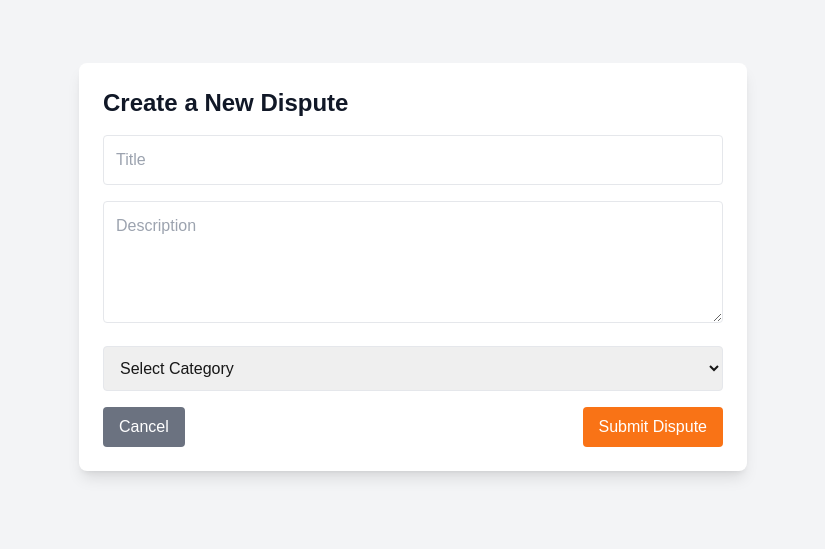
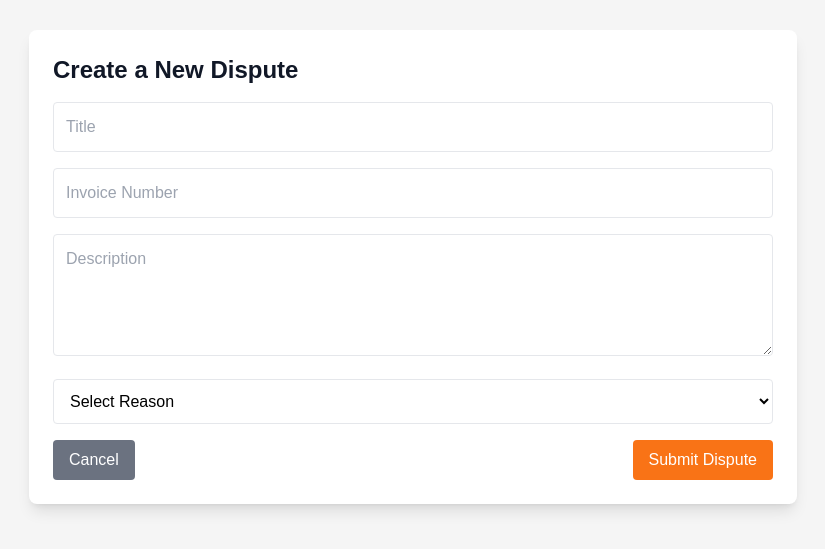
Before and after one commit to ro61zzy/support_hub, a Next.js app in the folder client_dispute_system/: page /dashboard/create-dispute in a window 1280 px wide. Shown: the part 153-702 px from the top of the page, without its empty margins (227-1052 px from the left). Built offline with nearby package versions, Linux system fonts and the light colour scheme; no server answers.

Commit message:
Feature: Issue creation tables

```diff
--- a/client_dispute_system/src/app/dashboard/create-dispute/page.tsx
+++ b/client_dispute_system/src/app/dashboard/create-dispute/page.tsx
@@ -6,21 +6,26 @@ import { useRouter } from "next/navigation";
 
 export default function CreateDisputePage() {
   const [title, setTitle] = useState("");
+  const [invoiceNumber, setInvoiceNumber] = useState(""); // FIXED: Added useState
   const [description, setDescription] = useState("");
-  const [category, setCategory] = useState("");
+  const [reason, setReason] = useState("");
   const [errorMessage, setErrorMessage] = useState("");
   const router = useRouter();
 
   const handleSubmit = async (e: React.FormEvent) => {
     e.preventDefault();
 
-    if (!title || !description || !category) {
+    if (!title || !description || !invoiceNumber || !reason) {
       setErrorMessage("All fields are required.");
       return;
     }
 
     // Fetch the current user
-    const { data: { user }, error } = await supabase.auth.getUser();
+    const {
+      data: { user },
+      error,
+    } = await supabase.auth.getUser();
+
     if (error || !user) {
       setErrorMessage("You must be logged in to create a dispute.");
       return;
@@ -29,12 +34,12 @@ export default function CreateDisputePage() {
     // Insert the dispute into the database
     const { error: insertError } = await supabase.from("disputes").insert([
       {
+        user_id: user.id, // FIXED: Using user.id instead of userId
         title,
+        invoice_number: invoiceNumber,
         description,
-        category,
-        user_id: user.id, // Save the dispute under the logged-in user
+        reason,
         status: "pending", // Default status
-        created_at: new Date(),
       },
     ]);
 
@@ -47,38 +52,49 @@ export default function CreateDisputePage() {
   };
 
   return (
-    <div className="min-h-screen flex items-center justify-center bg-gray-100">
-
+    <div className="min-h-screen flex items-center justify-center bg-[#f5f5f5]">
       <div className="max-w-3xl mx-auto p-6 bg-white shadow-lg rounded-lg mt-10">
-      <h2 className="text-2xl font-bold text-gray-900 mb-4">Create a New Dispute</h2>
+        <h2 className="text-2xl font-bold text-gray-900 mb-4">
+          Create a New Dispute
+        </h2>
 
         {errorMessage && (
-        <div className="bg-red-100 text-red-700 p-3 rounded mb-4">{errorMessage}</div>
+          <div className="bg-red-100 text-red-700 p-3 rounded mb-4">
+            {errorMessage}
+          </div>
         )}
 
         <form onSubmit={handleSubmit} className="space-y-4">
           <input
             type="text"
             placeholder="Title"
-          className="w-full border p-3 rounded"
+            className="w-full border text-black p-3 rounded"
             value={title}
             onChange={(e) => setTitle(e.target.value)}
           />
+          <input
+            type="text"
+            placeholder="Invoice Number"
+            className="w-full border text-black p-3 rounded"
+            value={invoiceNumber}
+            onChange={(e) => setInvoiceNumber(e.target.value)}
+          />
           <textarea
             placeholder="Description"
-          className="w-full border p-3 rounded"
+            className="w-full text-black border p-3 rounded"
             rows={4}
             value={description}
             onChange={(e) => setDescription(e.target.value)}
           ></textarea>
+
           <select
-          className="w-full border p-3 rounded"
-          value={category}
-          onChange={(e) => setCategory(e.target.value)}
+            className="w-full border p-3 rounded text-black bg-white focus:outline-none focus:ring-2 focus:ring-blue-500"
+            value={reason}
+            onChange={(e) => setReason(e.target.value)}
           >
-          <option value="">Select Category</option>
-          <option value="Billing">Billing</option>
-          <option value="Service Issue">Service Issue</option>
+            <option value="">Select Reason</option>
+            <option value="Billing Issue">Billing Issue</option>
+            <option value="Service Problem">Service Problem</option>
             <option value="Other">Other</option>
           </select>
 
```
Lines whose indentation alone changed are shown as unchanged.
